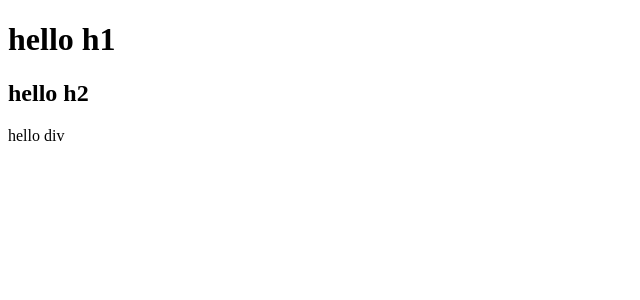
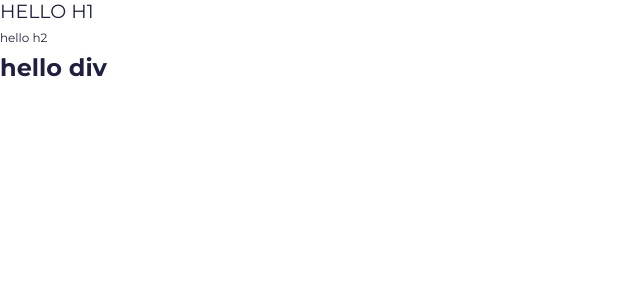
Before and after one commit to gloomy-onion/Looking, a React app: page / in a window 1280 px wide. Shown: the top 300 px of the page, without its empty margins (0-640 px from the left). Built offline with nearby package versions, Linux system fonts and the light colour scheme.

Commit message:
TYPOGRAPHY DONE

```diff
--- a/package.json
+++ b/package.json
@@ -57,6 +57,7 @@
   },
   "dependencies": {
     "@svgr/webpack": "^8.1.0",
+    "classnames": "^2.5.1",
     "react": "^18.2.0",
     "react-dom": "^18.2.0"
   }
--- a/src/App.module.scss
+++ /dev/null
@@ -1,2 +0,0 @@
-@import "../normalize.css";
-@import "./variables.scss";
--- a/src/App.tsx
+++ b/src/App.tsx
@@ -5,9 +5,9 @@ import { Typography } from '../ui-kit';
 export const App = () => {
   return (
     <>
-      <Typography as={'h1'}> hello h1</Typography>
-      <Typography as={'h2'}>hello h2</Typography>
-      <Typography as={'div'}> hello div</Typography>
+      <Typography as={'h1'} color={'dark100'} upperCase> hello h1</Typography>
+      <Typography as={'h2'} size={'s'}>hello h2</Typography>
+      <Typography as={'div'} weight={700} size={'l'}> hello div</Typography>
     </>
   );
 };
--- a/src/index.css
+++ /dev/null
@@ -1,15 +0,0 @@
-@font-face {
-    font-weight: 400;
-    font-family: 'Montserrat';
-    src: local('Montserrat'), url("src/assets/fonts/Montserrat-Regular.ttf") format("truetype");
-    font-style: normal;
-    font-display: swap;
-}
-
-@font-face {
-    font-weight: 700;
-    font-family: 'Montserrat';
-    src: local('Montserrat'), url("src/assets/fonts/Montserrat-Bold.ttf") format("truetype");
-    font-style: normal;
-    font-display: swap;
-}
--- /dev/null
+++ b/src/index.scss
@@ -0,0 +1,18 @@
+@import "../normalize.css";
+@import "./variables.scss";
+
+@font-face {
+    font-weight: 400;
+    font-family: 'Montserrat';
+    src: local('Montserrat'), url("assets/fonts/Montserrat-Regular.ttf") format("truetype");
+    font-style: normal;
+    font-display: swap;
+}
+
+@font-face {
+    font-weight: 700;
+    font-family: 'Montserrat';
+    src: local('Montserrat'), url("assets/fonts/Montserrat-Bold.ttf") format("truetype");
+    font-style: normal;
+    font-display: swap;
+}
--- a/src/index.tsx
+++ b/src/index.tsx
@@ -1,6 +1,6 @@
 import React from 'react';
 import { createRoot } from 'react-dom/client';
-// import './index.css';
+import './index.scss';
 
 import { App } from './App';
 
--- a/ui-kit/Typography.module.scss
+++ /dev/null
@@ -1,3 +0,0 @@
-.typography {
-  font-family: Montserrat;
-}
--- a/ui-kit/Typography.tsx
+++ /dev/null
@@ -1,28 +0,0 @@
-import React, { PropsWithChildren } from 'react';
-
-import styles from './Typography.module.scss';
-
-interface TypographyProps {
-  children?: string;
-  size?: 's'| 'm' | 'l';
-  color?: string;
-  weight?: 400 | 700;
-  as?: 'h1' | 'h2' | 'div';
-  upperCase?: boolean;
-  style?: React.CSSProperties;
-  sizeMap?: { [key: string]: string };
-}
-
-const sizeMap = {
-  s: 'font-size: 12px;',
-  m: 'font-size: 19px;',
-  l: 'font-size: 24px;',
-};
-
-export const Typography = ({ children, as: Text = 'div', ...rest }: PropsWithChildren<TypographyProps>) => {
-  return (
-    <Text {...rest} className={styles.typography} >
-      {children}
-    </Text>
-  );
-};
--- /dev/null
+++ b/ui-kit/Typography/Typography.module.scss
@@ -0,0 +1,14 @@
+@import '../../src/variables';
+
+.typography {
+  font-family: Montserrat, sans-serif;
+}
+.dark100 {
+  color: $dark100;
+}
+.green {
+  color: $green;
+}
+.upperCase {
+  text-transform: uppercase;
+}
--- /dev/null
+++ b/ui-kit/Typography/Typography.tsx
@@ -0,0 +1,38 @@
+import cn from 'classnames';
+import React, { PropsWithChildren } from 'react';
+
+import styles from './Typography.module.scss';
+
+interface TypographyProps {
+  size?: 's' | 'm' | 'l';
+  color?: 'dark100' | 'dark75' | 'dark50' | 'dark25' | 'dark5' | 'purple' | 'green';
+  weight?: 400 | 700;
+  as?: 'h1' | 'h2' | 'div';
+  upperCase?: boolean;
+  style?: React.CSSProperties;
+}
+
+const sizeMap = {
+  s: '12px',
+  m: '19px',
+  l: '24px',
+};
+
+export const Typography = ({
+  children,
+  as: Text = 'div',
+  color = 'dark100',
+  weight = 400,
+  upperCase = false,
+  size = 'm',
+  style
+}: PropsWithChildren<TypographyProps>) => {
+  return (
+    <Text
+      style={{ fontWeight: weight, fontSize: sizeMap[size], ...style }}
+      className={cn(styles.typography, styles[color], { [styles.upperCase]: upperCase })}
+    >
+      {children}
+    </Text>
+  );
+};
--- a/ui-kit/index.ts
+++ b/ui-kit/index.ts
@@ -1 +1 @@
-export {Typography} from './Typography';
+export { Typography } from './Typography/Typography';
```
Also changed, not shown: 2 other files (tests, documents, lock files or other folders).
